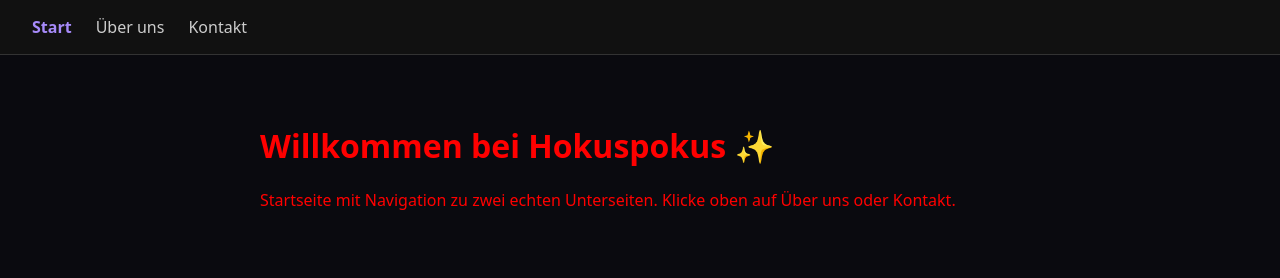
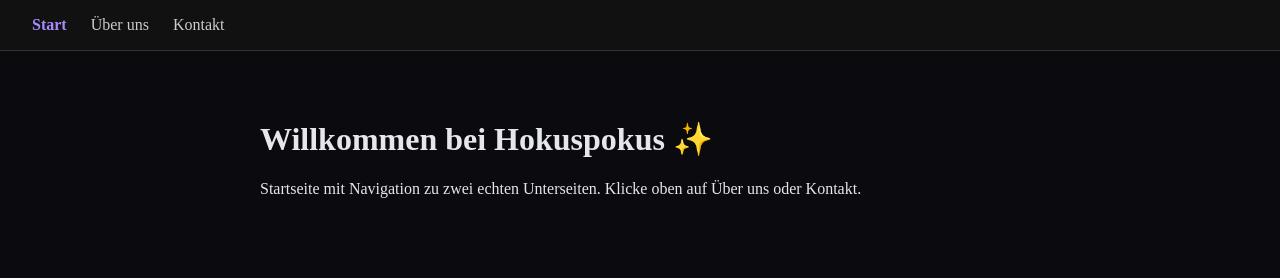
Before and after one commit to ManUtd9494/hokuspokus-rwjplv, a plain HTML site: page index.html in a window 1280 px wide. Drawn offline with Linux system fonts and the light colour scheme.

Commit message:
Edit index.html via CavoraAI Website Builder

```diff
--- a/index.html
+++ b/index.html
@@ -1 +1 @@
-<!DOCTYPE html><html lang="de"><head><meta charset="utf-8"><meta name="viewport" content="width=device-width,initial-scale=1"><title>Hokuspokus — Start</title><style>body{margin:0;font-family:system-ui,sans-serif;background:#0a0a0f;color:red}main{max-width:760px;margin:0 auto;padding:3rem 2rem}h1{font-size:2rem}a{color:#a78bfa}</style></head><body><nav style="display:flex;gap:1.5rem;padding:1rem 2rem;background:#111;border-bottom:1px solid #333"><a href="index.html" style="color:#a78bfa;text-decoration:none;font-weight:600">Start</a><a href="ueber.html" style="color:#ccc;text-decoration:none">Über uns</a><a href="kontakt.html" style="color:#ccc;text-decoration:none">Kontakt</a></nav><main><h1>Willkommen bei Hokuspokus ✨</h1><p>Startseite mit Navigation zu zwei echten Unterseiten. Klicke oben auf Über uns oder Kontakt.</p></main></body></html>
+<!DOCTYPE html><html lang="de"><head><meta charset="utf-8"><meta name="viewport" content="width=device-width,initial-scale=1"><title>Hokuspokus — Start</title><style>body{margin:0;background:#0a0a0f;color:#e5e7eb}main{max-width:760px;margin:0 auto;padding:3rem 2rem}h1{font-size:2rem}a{color:#a78bfa}</style></head><body><nav style="display:flex;gap:1.5rem;padding:1rem 2rem;background:#111;border-bottom:1px solid #333"><a href="index.html" style="color:#a78bfa;text-decoration:none;font-weight:600">Start</a><a href="ueber.html" style="color:#ccc;text-decoration:none">Über uns</a><a href="kontakt.html" style="color:#ccc;text-decoration:none">Kontakt</a></nav><main><h1>Willkommen bei Hokuspokus ✨</h1><p>Startseite mit Navigation zu zwei echten Unterseiten. Klicke oben auf Über uns oder Kontakt.</p></main></body></html>
```
